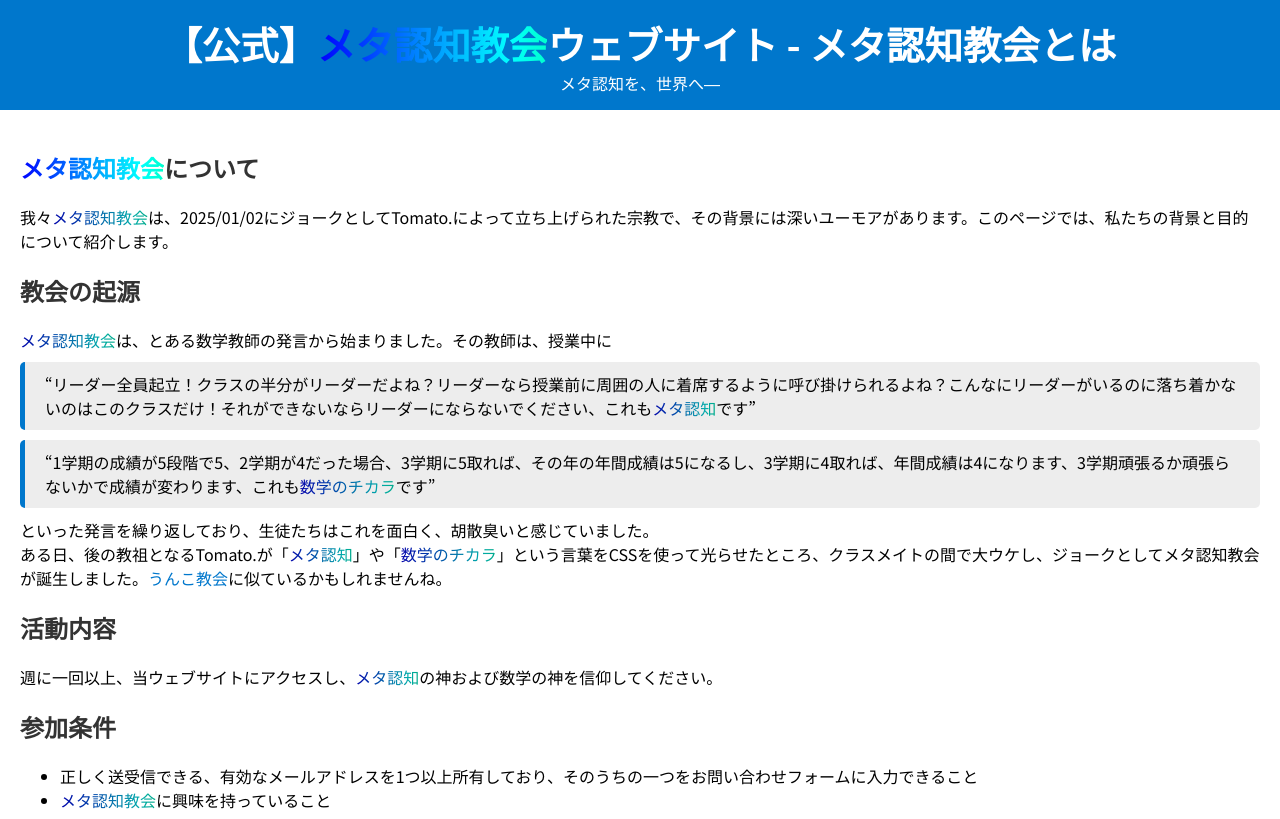
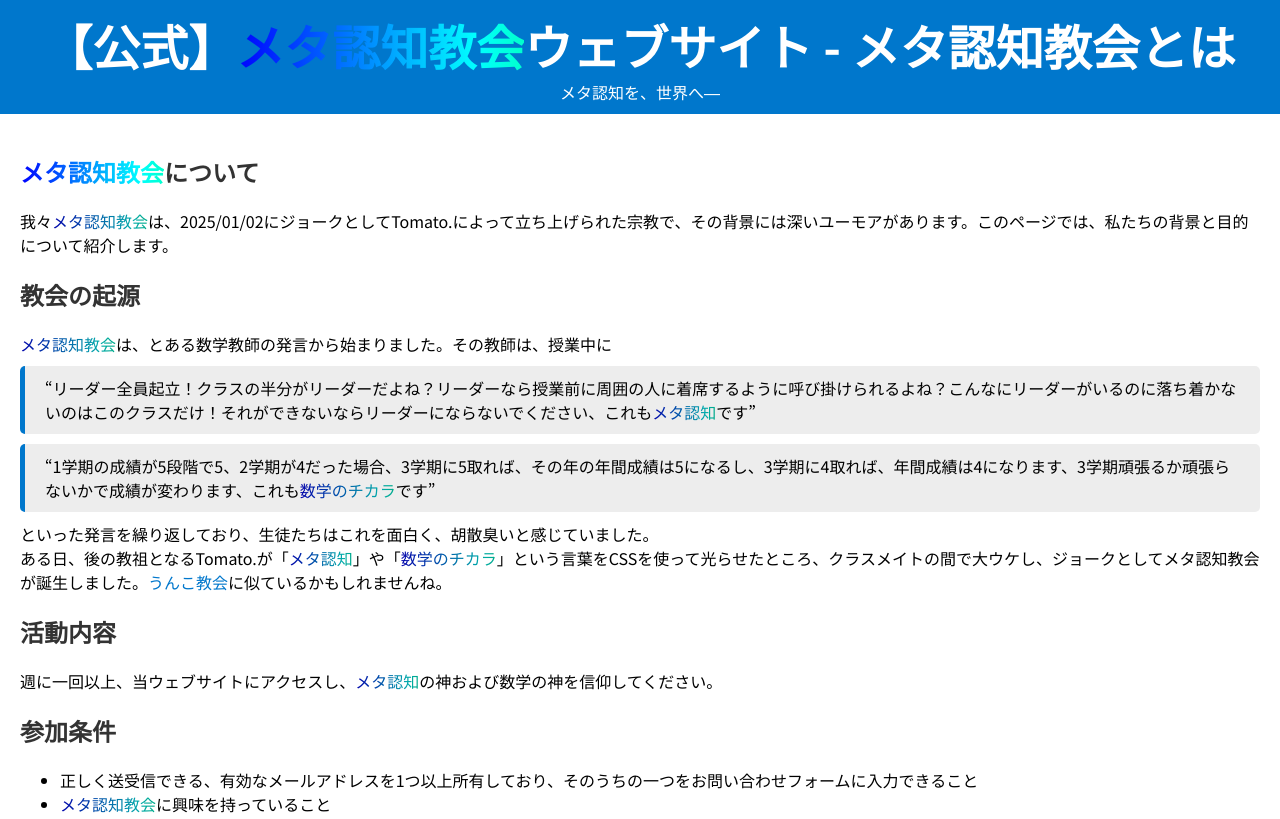
Before and after one commit to tomato-0809/math-power, a plain HTML site: page about/index.html in a window 1280 px wide. Shown: the top 819 px of the page. Drawn offline with Linux system fonts and the light colour scheme.

Commit message:
ややレスポンシブ対応

```diff
--- a/modern.css
+++ b/modern.css
@@ -13,12 +13,12 @@ body {
 header {
   background-color: #0077cc;
   color: #fff;
-  padding: 15px;
+  padding: 10px;
   text-align: center;
 }
 header h1 {
   margin: 0;
-  font-size: 3vw;
+  font-size: min(3em, 4vw);
   text-wrap: nowrap;
 }
 header p {
```
